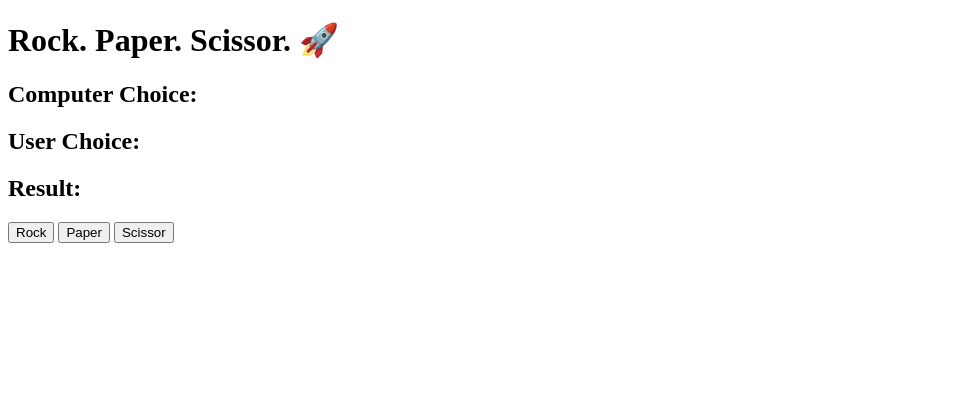
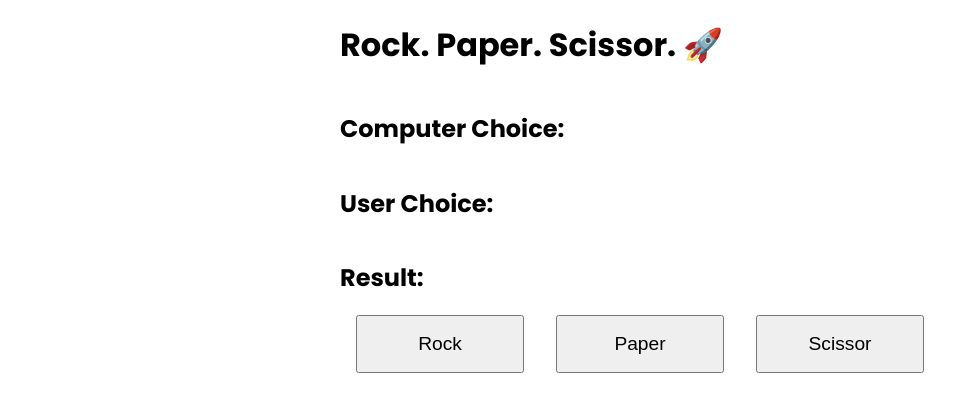
Before and after one commit to kitdea/rock-paper-scissors, a plain HTML site: page index.html in a window 1280 px wide. Shown: the whole page, without its empty margins (0-979 px from the left). Drawn offline with Linux system fonts and the light colour scheme.

Commit message:
adding styling

```diff
--- a/index.html
+++ b/index.html
@@ -5,20 +5,47 @@
   <meta http-equiv="X-UA-Compatible" content="IE=edge">
   <meta name="viewport" content="width=
   , initial-scale=1.0">
+  <link href="https://fonts.googleapis.com/css2?family=Poppins:wght@400;600;700&display=swap" rel="stylesheet">
   <link href="./css/style.css" rel="stylesheet">
   <title>Rock Paper Scissor</title>
 </head>
+
+<style>
+  body {
+    font-family: 'Poppins', sans-serif;
+    font-weight: 700;
+    display: flex;
+    flex-direction: column;
+    justify-content: center;
+    margin: 0 auto;
+    max-width: 600px;
+    width: 100%;
+  }
+
+  button {
+    font-size: 1.2rem;
+    width: 100%;
+    padding: 1rem;
+    margin: 0 1rem;
+  }
+
+  .buttons {
+    display: flex;
+    flex-direction: row;
+  }
+</style>
 <body>
   <div id="app"></div>
 
-  <h2>Computer Choice:<span id="computer-choice"></span></h2>
-  <h2>User Choice:<span id="user-choice"></span></h2>
-  <h2>Result:<span id="result"></span></h2>
+  <h2>Computer Choice: <span id="computer-choice"></span></h2>
+  <h2>User Choice: <span id="user-choice"></span></h2>
+  <h2>Result: <span id="result"></span></h2>
 
-  <button id="rock">Rock</button>
-  <button id="paper">Paper</button>
-  <button id="scissor">Scissor</button>
-
+  <div class="buttons">
+    <button id="rock">Rock</button>
+    <button id="paper">Paper</button>
+    <button id="scissor">Scissor</button>
+  </div>
   <script src="./js/app.js"></script>
 </body>
 </html>
--- a/js/app.js
+++ b/js/app.js
@@ -42,17 +42,17 @@ function playRound() {
   if(computerSelection === playerSelection) {
     result = 'Its a draw!';
   } else if (computerSelection === 'rock' && playerSelection === 'paper') {
-    result = 'You win!';
+    result = 'You win! Paper beats Rock!';
   } else if (computerSelection === 'rock' && playerSelection === 'scissor') {
-    result = 'You lose!';
+    result = 'You Lose! Rock beats Scissor!';
   } else if (computerSelection === 'paper' && playerSelection === 'scissor') {
-    result = 'You win!';
+    result = 'You win! Scissor beats Paper!';
   } else if (computerSelection === 'paper' && playerSelection === 'rock') {
-    result = 'You lose';
+    result = 'You lose! Paper beats Rock!';
   } else if (computerSelection === 'scissor' && playerSelection === 'rock') {
-    result = 'You win!';
+    result = 'You win! Rock beats Scissor!';
   } else if (computerSelection === 'scissor' && playerSelection === 'paper') {
-    result = 'You lose!';
+    result = 'You lose! Scissor beats Paper!';
   }
   resultDisplay.innerHTML = result;
 };
```
